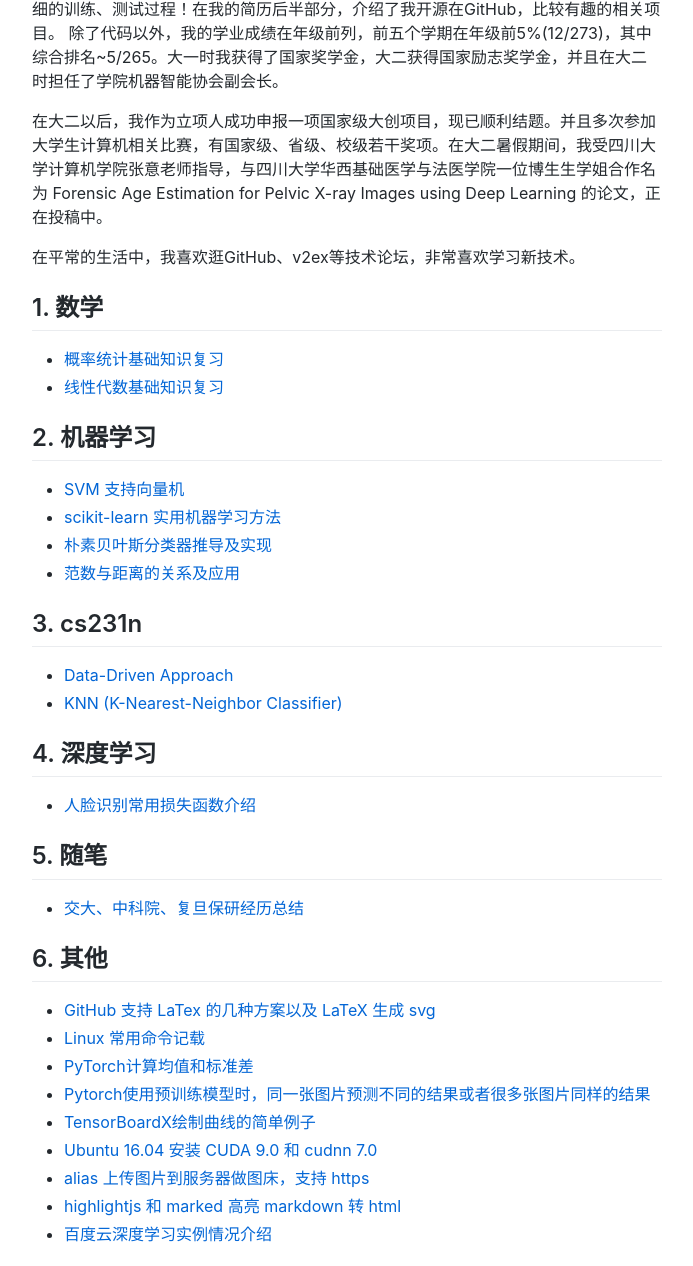
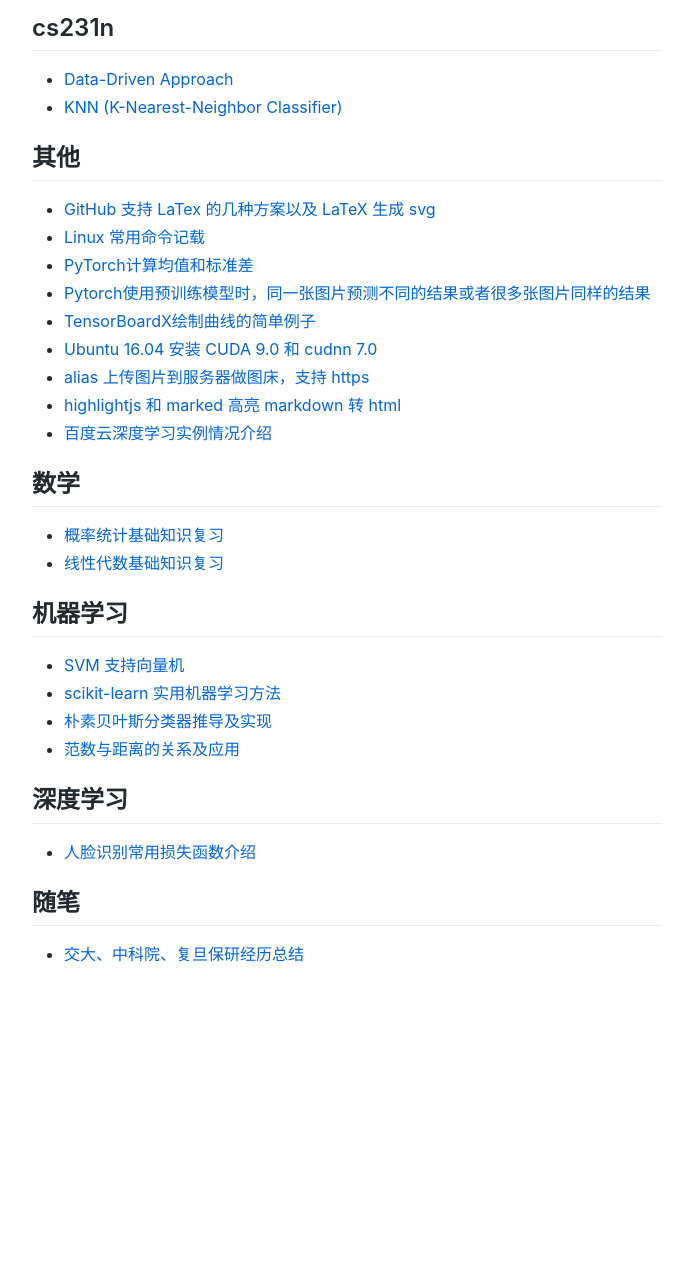
Before and after one commit to Hzzone/hzzone.github.io, a plain HTML site: page index.html in a window 1280 px wide. Shown: the part 174-1440 px from the top of the page, without its empty margins (293-986 px from the left). After the commit the page ends 1160 px from the top, so only its background shows below. Drawn offline with nearby package versions, Linux system fonts and the light colour scheme; some packages are replaced by stand-ins of ours.

Commit message:
webhook auto generate

```diff
--- a/index.html
+++ b/index.html
@@ -27,41 +27,39 @@
             <a href="/">主页</a>
         </div>
         <div class="markdown-body " id="content">
-            <p>我是四川大学软件学院软件工程2015级创新班学生。</p>
-<p>我对机器学习、深度学习解决实际问题很有兴趣，并且有相关的实践项目，例如医学图像分析、姿态估计、人脸识别等，这些在我的GitHub中都有公开的源码和相应的演示视频。我非常喜欢开放自己的代码，享受和别人讨论的乐趣，在我的相关Repo中，都有非常详细的训练、测试过程！在我的简历后半部分，介绍了我开源在GitHub，比较有趣的相关项目。
-除了代码以外，我的学业成绩在年级前列，前五个学期在年级前5%(12/273)，其中综合排名~5/265。大一时我获得了国家奖学金，大二获得国家励志奖学金，并且在大二时担任了学院机器智能协会副会长。</p>
-<p>在大二以后，我作为立项人成功申报一项国家级大创项目，现已顺利结题。并且多次参加大学生计算机相关比赛，有国家级、省级、校级若干奖项。在大二暑假期间，我受四川大学计算机学院张意老师指导，与四川大学华西基础医学与法医学院一位博生生学姐合作名为 Forensic Age Estimation for Pelvic X-ray Images using Deep Learning 的论文，正在投稿中。</p>
-<p>在平常的生活中，我喜欢逛GitHub、v2ex等技术论坛，非常喜欢学习新技术。</p>
-<h2>1. 数学</h2>
-<ul><li><a class="link" href="1. 数学/概率统计基础知识复习.html">概率统计基础知识复习</a></li>
-<li><a class="link" href="1. 数学/线性代数基础知识复习.html">线性代数基础知识复习</a></li>
+            <p>记录我日常学习笔记的宝地。</p>
+<p>测试1测试2测试3测试4测试5</p>
+<p>主页: <a href="https://hzzone.io/">https://hzzone.io/</a></p>
+<h2>cs231n</h2>
+<ul><li><a class="link" href="cs231n/Data-Driven Approach.html">Data-Driven Approach</a></li>
+<li><a class="link" href="cs231n/KNN (K-Nearest-Neighbor Classifier).html">KNN (K-Nearest-Neighbor Classifier)</a></li>
 </ul>
-<h2>2. 机器学习</h2>
-<ul><li><a class="link" href="2. 机器学习/SVM 支持向量机.html">SVM 支持向量机</a></li>
-<li><a class="link" href="2. 机器学习/scikit-learn 实用机器学习方法.html">scikit-learn 实用机器学习方法</a></li>
-<li><a class="link" href="2. 机器学习/朴素贝叶斯分类器推导及实现.html">朴素贝叶斯分类器推导及实现</a></li>
-<li><a class="link" href="2. 机器学习/范数与距离的关系及应用.html">范数与距离的关系及应用</a></li>
+<h2>其他</h2>
+<ul><li><a class="link" href="其他/GitHub 支持 LaTex 的几种方案以及 LaTeX 生成 svg.html">GitHub 支持 LaTex 的几种方案以及 LaTeX 生成 svg</a></li>
+<li><a class="link" href="其他/Linux 常用命令记载.html">Linux 常用命令记载</a></li>
+<li><a class="link" href="其他/PyTorch计算均值和标准差.html">PyTorch计算均值和标准差</a></li>
+<li><a class="link" href="其他/Pytorch使用预训练模型时，同一张图片预测不同的结果或者很多张图片同样的结果.html">Pytorch使用预训练模型时，同一张图片预测不同的结果或者很多张图片同样的结果</a></li>
+<li><a class="link" href="其他/TensorBoardX绘制曲线的简单例子.html">TensorBoardX绘制曲线的简单例子</a></li>
+<li><a class="link" href="其他/Ubuntu 16.04 安装 CUDA 9.0 和 cudnn 7.0.html">Ubuntu 16.04 安装 CUDA 9.0 和 cudnn 7.0</a></li>
+<li><a class="link" href="其他/alias 上传图片到服务器做图床，支持 https.html">alias 上传图片到服务器做图床，支持 https</a></li>
+<li><a class="link" href="其他/highlightjs 和 marked 高亮 markdown 转 html.html">highlightjs 和 marked 高亮 markdown 转 html</a></li>
+<li><a class="link" href="其他/百度云深度学习实例情况介绍.html">百度云深度学习实例情况介绍</a></li>
 </ul>
-<h2>3. cs231n</h2>
-<ul><li><a class="link" href="3. cs231n/Data-Driven Approach.html">Data-Driven Approach</a></li>
-<li><a class="link" href="3. cs231n/KNN (K-Nearest-Neighbor Classifier).html">KNN (K-Nearest-Neighbor Classifier)</a></li>
+<h2>数学</h2>
+<ul><li><a class="link" href="数学/概率统计基础知识复习.html">概率统计基础知识复习</a></li>
+<li><a class="link" href="数学/线性代数基础知识复习.html">线性代数基础知识复习</a></li>
 </ul>
-<h2>4. 深度学习</h2>
-<ul><li><a class="link" href="4. 深度学习/人脸识别常用损失函数介绍.html">人脸识别常用损失函数介绍</a></li>
+<h2>机器学习</h2>
+<ul><li><a class="link" href="机器学习/SVM 支持向量机.html">SVM 支持向量机</a></li>
+<li><a class="link" href="机器学习/scikit-learn 实用机器学习方法.html">scikit-learn 实用机器学习方法</a></li>
+<li><a class="link" href="机器学习/朴素贝叶斯分类器推导及实现.html">朴素贝叶斯分类器推导及实现</a></li>
+<li><a class="link" href="机器学习/范数与距离的关系及应用.html">范数与距离的关系及应用</a></li>
 </ul>
-<h2>5. 随笔</h2>
-<ul><li><a class="link" href="5. 随笔/交大、中科院、复旦保研经历总结.html">交大、中科院、复旦保研经历总结</a></li>
+<h2>深度学习</h2>
+<ul><li><a class="link" href="深度学习/人脸识别常用损失函数介绍.html">人脸识别常用损失函数介绍</a></li>
 </ul>
-<h2>6. 其他</h2>
-<ul><li><a class="link" href="6. 其他/GitHub 支持 LaTex 的几种方案以及 LaTeX 生成 svg.html">GitHub 支持 LaTex 的几种方案以及 LaTeX 生成 svg</a></li>
-<li><a class="link" href="6. 其他/Linux 常用命令记载.html">Linux 常用命令记载</a></li>
-<li><a class="link" href="6. 其他/PyTorch计算均值和标准差.html">PyTorch计算均值和标准差</a></li>
-<li><a class="link" href="6. 其他/Pytorch使用预训练模型时，同一张图片预测不同的结果或者很多张图片同样的结果.html">Pytorch使用预训练模型时，同一张图片预测不同的结果或者很多张图片同样的结果</a></li>
-<li><a class="link" href="6. 其他/TensorBoardX绘制曲线的简单例子.html">TensorBoardX绘制曲线的简单例子</a></li>
-<li><a class="link" href="6. 其他/Ubuntu 16.04 安装 CUDA 9.0 和 cudnn 7.0.html">Ubuntu 16.04 安装 CUDA 9.0 和 cudnn 7.0</a></li>
-<li><a class="link" href="6. 其他/alias 上传图片到服务器做图床，支持 https.html">alias 上传图片到服务器做图床，支持 https</a></li>
-<li><a class="link" href="6. 其他/highlightjs 和 marked 高亮 markdown 转 html.html">highlightjs 和 marked 高亮 markdown 转 html</a></li>
-<li><a class="link" href="6. 其他/百度云深度学习实例情况介绍.html">百度云深度学习实例情况介绍</a></li>
+<h2>随笔</h2>
+<ul><li><a class="link" href="随笔/交大、中科院、复旦保研经历总结.html">交大、中科院、复旦保研经历总结</a></li>
 </ul>
 
         </div>
```
Also changed, not shown: 随笔/交大、中科院、复旦保研经历总结.html (renamed from 5. 随笔/交大、中科院、复旦保研经历总结.html, +2 -2 lines), cs231n/Data-Driven Approach.html (renamed from 3. cs231n/Data-Driven Approach.html), cs231n/KNN (K-Nearest-Neighbor Classifier).html (renamed from 3. cs231n/KNN (K-Nearest-Neighbor Classifier).html), 其他/GitHub 支持 LaTex 的几种方案以及 LaTeX 生成 svg.html (renamed from 6. 其他/GitHub 支持 LaTex 的几种方案以及 LaTeX 生成 svg.html), 其他/Linux 常用命令记载.html (renamed from 6. 其他/Linux 常用命令记载.html), 其他/PyTorch计算均值和标准差.html (renamed from 6. 其他/PyTorch计算均值和标准差.html), 其他/Pytorch使用预训练模型时，同一张图片预测不同的结果或者很多张图片同样的结果.html (renamed from 6. 其他/Pytorch使用预训练模型时，同一张图片预测不同的结果或者很多张图片同样的结果.html), 其他/TensorBoardX绘制曲线的简单例子.html (renamed from 6. 其他/TensorBoardX绘制曲线的简单例子.html), 其他/Ubuntu 16.04 安装 CUDA 9.0 和 cudnn 7.0.html (renamed from 6. 其他/Ubuntu 16.04 安装 CUDA 9.0 和 cudnn 7.0.html), 其他/alias 上传图片到服务器做图床，支持 https.html (renamed from 6. 其他/alias 上传图片到服务器做图床，支持 https.html), 其他/highlightjs 和 marked 高亮 markdown 转 html.html (renamed from 6. 其他/highlightjs 和 marked 高亮 markdown 转 html.html), 其他/百度云深度学习实例情况介绍.html (renamed from 6. 其他/百度云深度学习实例情况介绍.html), 数学/概率统计基础知识复习.html (renamed from 1. 数学/概率统计基础知识复习.html), 数学/线性代数基础知识复习.html (renamed from 1. 数学/线性代数基础知识复习.html), 5 more files.
